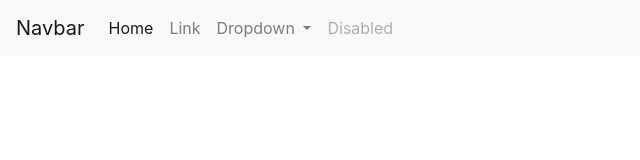
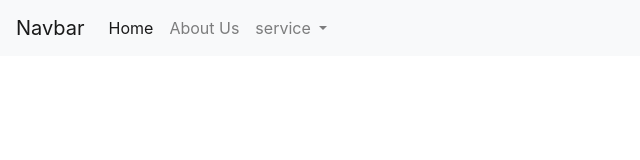
Before and after one commit to rdsaini220/demo, a plain HTML site: page index.html in a window 1280 px wide. Shown: the full height of the page, 0-640 px from the left. Drawn offline with nearby package versions, Linux system fonts and the light colour scheme.

Commit message:
about add link

```diff
--- a/index.html
+++ b/index.html
@@ -27,12 +27,12 @@
                     <a class="nav-link" href="#">Home <span class="sr-only">(current)</span></a>
                 </li>
                 <li class="nav-item">
-                    <a class="nav-link" href="#">Link</a>
+                    <a class="nav-link" href="#">About Us</a>
                 </li>
                 <li class="nav-item dropdown">
                     <a class="nav-link dropdown-toggle" href="#" id="navbarDropdown" role="button" data-toggle="dropdown"
                         aria-haspopup="true" aria-expanded="false">
-                        Dropdown
+                        service
                     </a>
                     <div class="dropdown-menu" aria-labelledby="navbarDropdown">
                         <a class="dropdown-item" href="#">Action</a>
@@ -40,9 +40,6 @@
                         <div class="dropdown-divider"></div>
                         <a class="dropdown-item" href="#">Something else here</a>
                     </div>
-                </li>
-                <li class="nav-item">
-                    <a class="nav-link disabled" href="#" tabindex="-1" aria-disabled="true">Disabled</a>
                 </li>
             </ul>
             <form class="form-inline my-2 my-lg-0">
```
